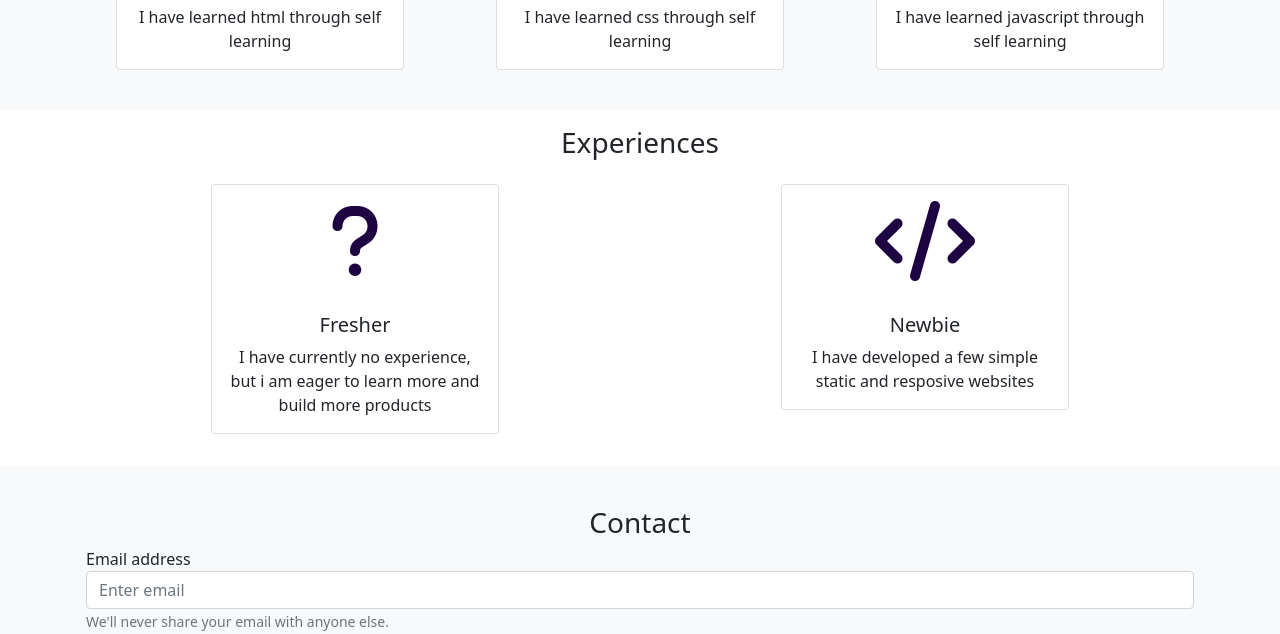
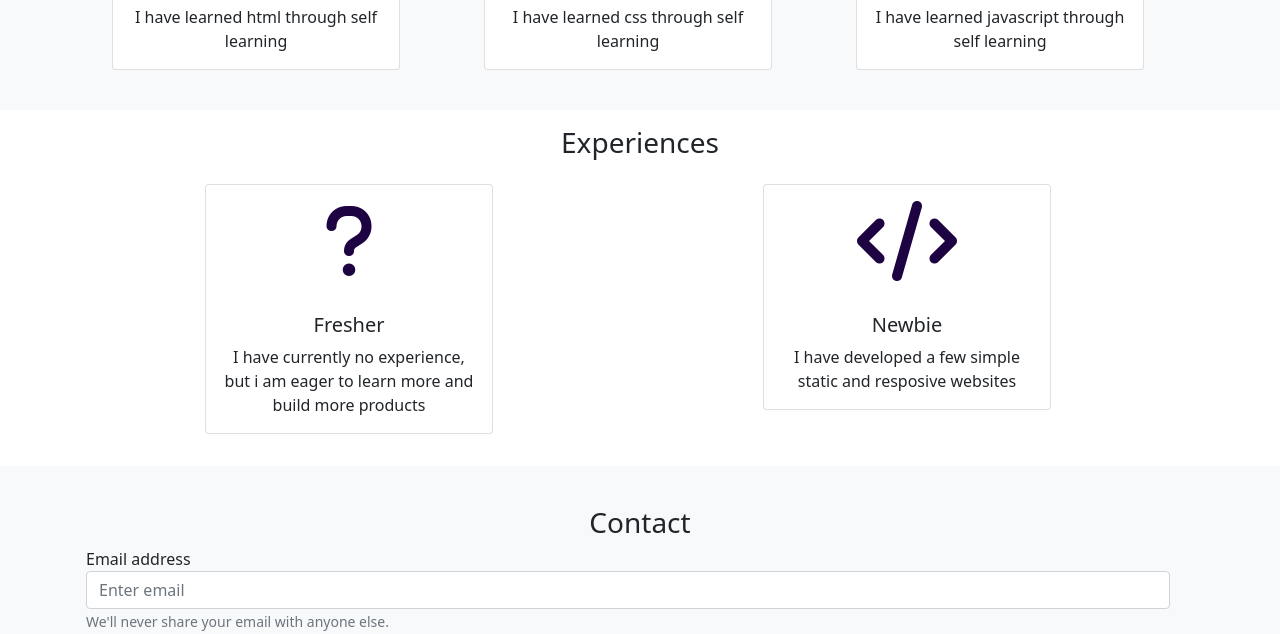
Before and after one commit to AbhiramAnish/demoportfolio, a plain HTML site: page index.html in a window 1280 px wide. Shown: the part 1001-1635 px from the top of the page. Drawn offline with nearby package versions, Linux system fonts and the light colour scheme.

Commit message:
done with white space

```diff
--- a/index.html
+++ b/index.html
@@ -10,7 +10,7 @@
 </head>
 <body style="scroll-behavior: smooth; overflow-x: hidden;">
     <header class="heading sticky-top">
-        <div class="row text-white">
+        <div class="row text-white" >
             <div class="col-md-6 col-6 p-3 ps-3">
                 <h3 class="ms-3">Abhiram Anish</h3>
             </div>
@@ -85,8 +85,6 @@
             </div>
           </div>
          </div>
-        </div>
-        <div class="row">
           <div class="col-md-6 col-lg-4 col-sm-12 col-12 p-3">
             <div class="card text-center mx-auto" style="width: 18rem;">
               <i class="fa-brands fa-html5 display-1 icons p-3"></i>
--- a/style.css
+++ b/style.css
@@ -1,7 +1,11 @@
 .heading{
     background-color: #1E0342;
 }
-
+body{
+    margin: 0px;
+    width: 100%;
+    padding: 0px;
+}
 .icons{
     color: #1E0342;
 }
@@ -30,3 +34,7 @@
     100%   {border-radius: 44px 112px 44px 116px;
             filter: grayscale(0%);}
   }
+
+  .row{
+    width: 100%;
+  }
```
